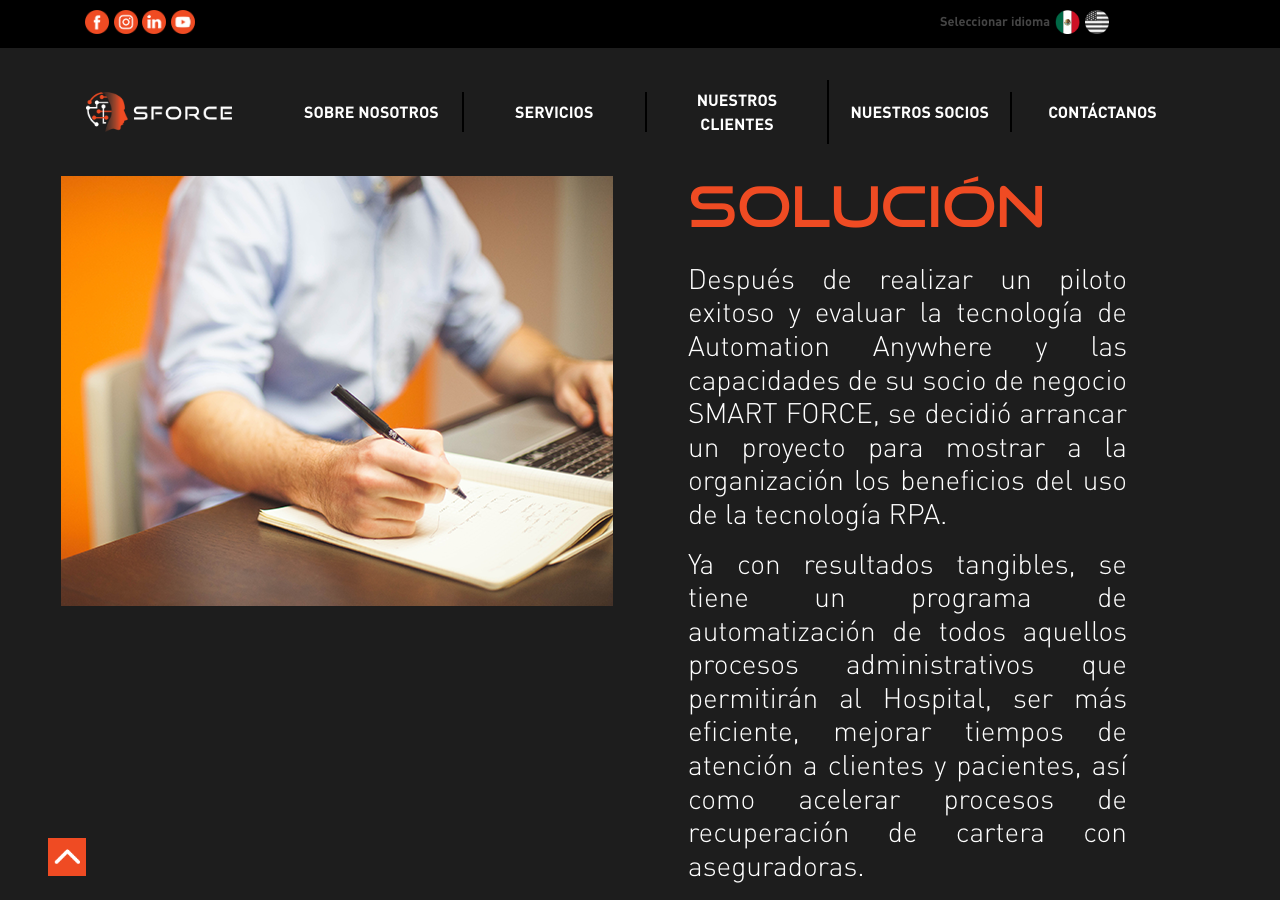
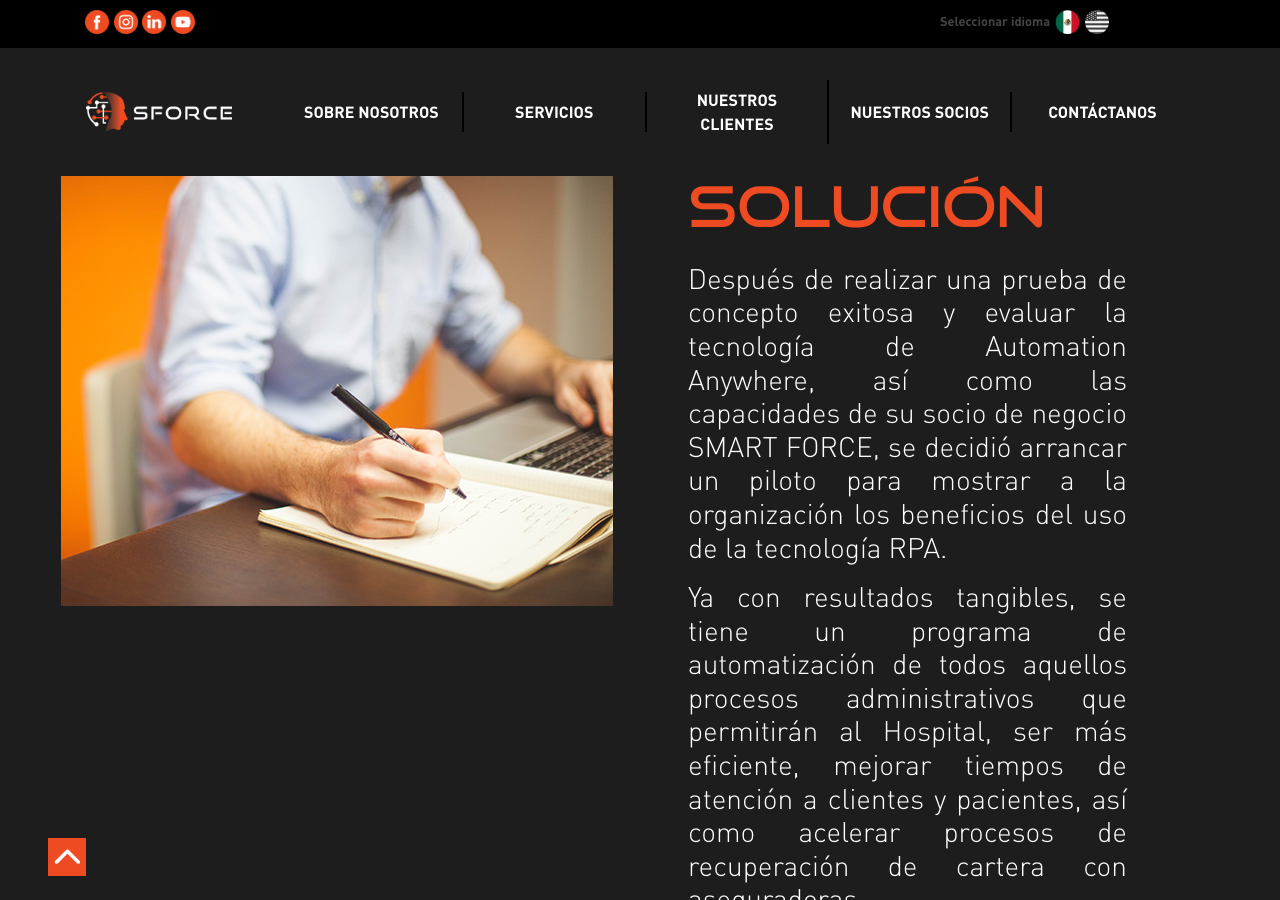
Before and after one commit to smartforcemx/sforce-jekyll, a Jekyll site: the page built from clientes.html, in a window 1280 px wide and 900 px high, scrolled down 2178 px. Built offline with Jekyll 4.4.1, drawn with Linux system fonts in a browser that asks for light colours; nearby versions of some CDN libraries.

Commit message:
Update from Forestry.io Rafael Castañeda Garduño updated _data/customers_intern.yml

```diff
--- a/_data/customers_intern.yml
+++ b/_data/customers_intern.yml
@@ -68,10 +68,10 @@ solucion_titulo:
     en: SOLUTION
 solucion2_parrafo:
   texto:
-    es: Después de realizar un piloto exitoso y evaluar la tecnología de Automation
-      Anywhere y las capacidades de su socio de negocio SMART FORCE, se decidió arrancar
-      un proyecto para mostrar a la organización los beneficios del uso de la tecnología
-      RPA.
+    es: Después de realizar una prueba de concepto exitosa y evaluar la tecnología
+      de Automation Anywhere, así como las capacidades de su socio de negocio SMART
+      FORCE, se decidió arrancar un piloto para mostrar a la organización los beneficios
+      del uso de la tecnología RPA.
     en: After the analysis of a successful pilot, and the evaluation of the Automation
       Anywhere technology, as well as the capabilities of Sforce team, a mayor project
       was launched to benefit from the RPA technology.
```
